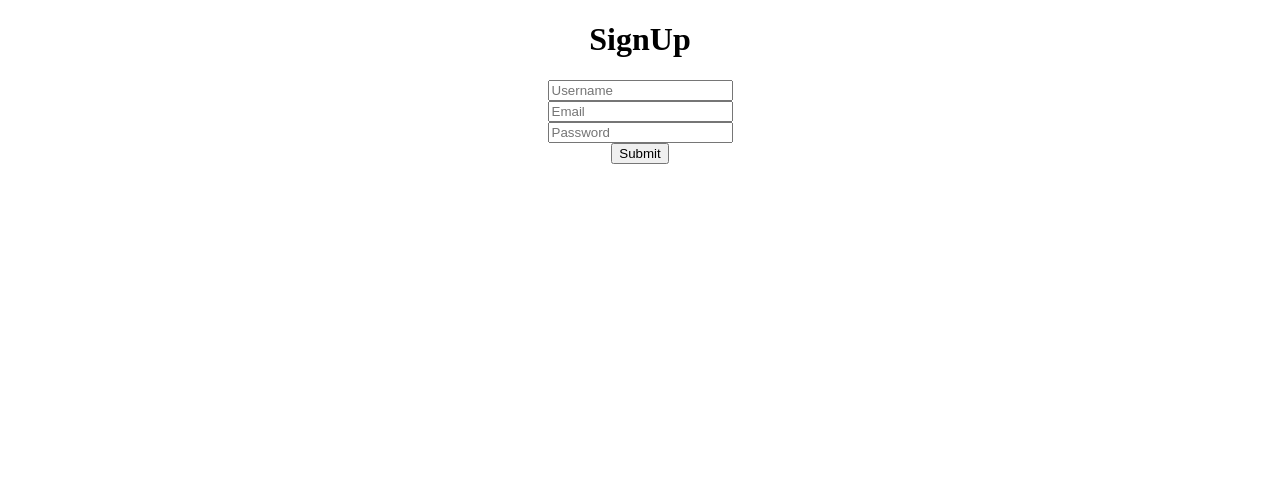
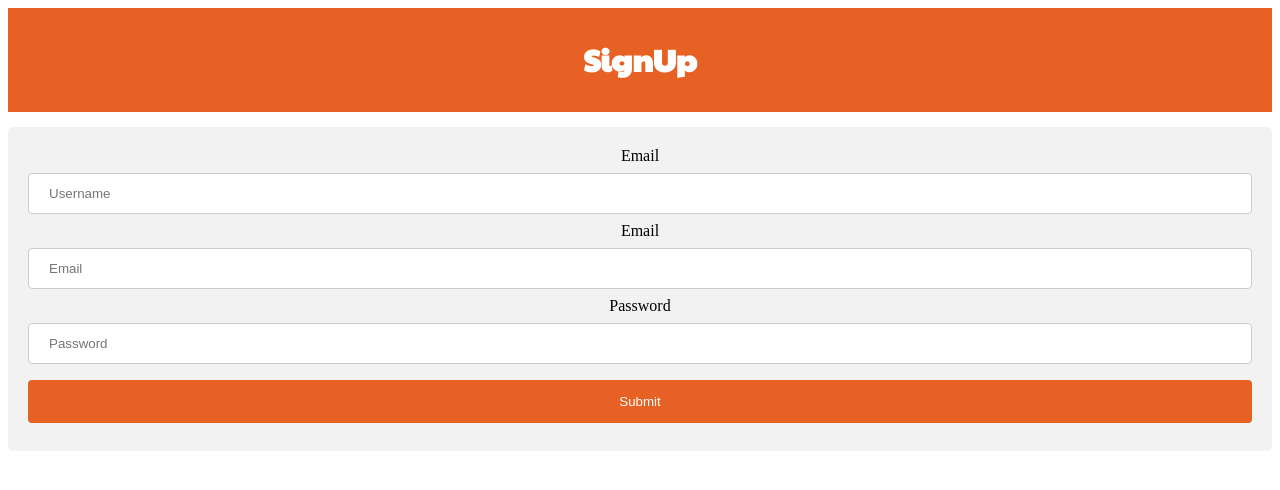
Before and after one commit to Mavetane/WeGotYAll, a React (Create React App) app in the folder client/: page /signup in a window 1280 px wide. Shown: the top 490 px of the page. Built offline with nearby package versions, Linux system fonts and the light colour scheme.

Commit message:
functionality almost done, deploying to go

```diff
--- a/client/src/components/CodeForm.jsx
+++ b/client/src/components/CodeForm.jsx
@@ -48,15 +48,16 @@ export function CodeForm () {
         <label>{verifcationCode.errors}</label>
       </div>
       <div>
-        <p>Help us set your platform before you get there, clik on the box if you are looking for a job or leave it blank if your looking for help.</p>
+        <h3>Help us set your platform before you get there, clik on the box if you are looking for a job or leave it blank if your looking for help.</h3>
         <input type="checkbox" onClick={handleOccupation} />
-        <label>Looking for Work?</label>
+        <h4>Looking for Work?</h4>
       </div>
-
-      <form onSubmit={(e) => onSubmit(e)}>
-        <input type="number" onChange={handleChange} value={verifcationCode.input} name="input" placeholder="Your code here " />
-        <input type="submit" />
-      </form>
+      <div className="div">
+        <form onSubmit={(e) => onSubmit(e)}>
+          <input type="number" onChange={handleChange} value={verifcationCode.input} name="input" placeholder="Your code here " />
+          <input type="submit" />
+        </form>
+      </div>
     </div>
   )
 }
--- a/client/src/components/HomePage.jsx
+++ b/client/src/components/HomePage.jsx
@@ -9,10 +9,7 @@ export function HomePage () {
   return (
     <div>
       <header className="homepage-header">
-        <div className="home">
-          HOME
-        </div>
-        Home Page
+        Home
         <div className="home-div">
           <a href="/workerdashboard">SearchJobs</a>
           <a href="/seekerform">SeekWorker</a>
--- a/client/src/containers/Seekers/SeekerDashboard.jsx
+++ b/client/src/containers/Seekers/SeekerDashboard.jsx
@@ -5,7 +5,6 @@ import { sendEmail } from '../../redux/Authentication/actions/authActions';
 export function SeekerDashboard () {
   const workersInfo = useSelector(state => state.seekers.workersInfo);
   const seekerEmail = useSelector(state => state.seekers.seekerPost.email)
-  const dispatch = useDispatch();
 
 
   console.log('seekerEmail', seekerEmail)
@@ -23,9 +22,11 @@ export function SeekerDashboard () {
   console.log('workersInfo', workersInfo)
   return (
     <div>
-      <header>
-        <h1>SeekersDashboard</h1>
-        <a href="/dashboard">Home</a>
+      <header className="App-header">
+        <div className="home-div">
+          <a href="/dashboard">Home</a>
+          <a href="/">LogOut</a>
+        </div>
       </header>
       <div style={{ border: 'insert' }}>
         {workers()}
--- a/client/src/containers/Workers/WorkerDashboard.jsx
+++ b/client/src/containers/Workers/WorkerDashboard.jsx
@@ -1,9 +1,35 @@
-import React from 'react'
+import React, { useEffect } from 'react';
+import { useSelector, useDispatch } from 'react-redux';
+import { sendEmail } from '../../redux/Authentication/actions/authActions';
 
 export function WorkerDashboard () {
+  const seekersInfo = useSelector(state => state.workers.seekersData);
+  const workerEmail = useSelector(state => state.auth.state.user.email)
+
+
+  const seekers = () => seekersInfo.map(worker => <div key={worker.user_id}>
+    <h2>{worker.username}</h2>
+    <p><label>Brief Description:</label><br />{worker.description}</p>
+    <h3>{worker.city}</h3>
+    <h4>{worker.occupation}</h4>
+    <h4>{worker.province}</h4>
+    <button onClick={() => sendEmail('template_jx54y7o', 'wegotyouall@gmail.com', `${worker.email}`,
+      `Hi ${worker.username} someone is interested in hiring you . Contact them ASAP on ${workerEmail}`,
+      'user_N17JPIiunsJWIe7FD2eQd')}>Request Worker</button>
+  </div >)
+
+  console.log('workersInfo', seekersInfo, workerEmail)
   return (
     <div>
-      <h1>Workers Dashboard</h1>
+      <header className="App-header">
+        <div className="home-div">
+          <a href="/dashboard">Home</a>
+          <a href="/">LogOut</a>
+        </div>
+      </header>
+      <div style={{ border: 'insert' }}>
+        {seekers()}
+      </div>
     </div>
   )
 }
--- a/client/src/containers/Workers/WorkerForm.jsx
+++ b/client/src/containers/Workers/WorkerForm.jsx
@@ -82,7 +82,7 @@ export function WorkerForm () {
         <input type="text" placeholder="Full names" name="names" value={names} onChange={handleChange} /><br />
         <input type="text" placeholder="City" name="city" value={city} onChange={handleChange} /><br />
         <input type="text" placeholder="Physical Address" name="physicalAddress" value={physicalAddress} onChange={handleChange} /><br />
-        <input type="text" placeholder="Province" name="province" value={province} onChange={handleChange} />
+        <input type="text" placeholder="Province" name="province" value={province} onChange={handleChange} /><br />
         <input type="submit" />
       </form>
     </div>
--- a/client/src/containers/authentication/SignIn.jsx
+++ b/client/src/containers/authentication/SignIn.jsx
@@ -36,7 +36,7 @@ export function SignIn () {
           <p style={errorStyle}>{errors}</p>
           <p style={errorStyle}>{backEndError !== "Password or email is incorrect" ? null : `${backEndError}`}</p>
         </div>
-        <div className="signin-form">
+        <div className="div">
           <form onSubmit={onSubmit} >
             <input type="email" placeholder="Email" value={email} onChange={handleChange} name="email" /><br />
             <input type="password" placeholder="Password" value={password} onChange={handleChange} name="password" /><br />
--- a/client/src/containers/authentication/SignUp.jsx
+++ b/client/src/containers/authentication/SignUp.jsx
@@ -26,16 +26,25 @@ export function SignUp () {
 
   return (
     <div>
-      <h1>SignUp</h1>
-      <div>
+      <header className="App-header">
+        <h3>SignUp</h3>
+      </header>      <div>
         <p style={errorStyle}>{errors}</p>
       </div>
-      <form onSubmit={onSubmit}>
-        <input type="text" placeholder="Username" onChange={handleChange} value={username} name="username" /><br />
-        <input type="email" placeholder="Email" onChange={handleChange} value={email} name="email" /><br />
-        <input type="password" placeholder="Password" onChange={handleChange} value={password} name="password" /><br />
-        <input type="submit" />
-      </form>
+      <div className="div">
+        <form onSubmit={onSubmit}>
+          <label for="fname">Email</label>
+          <input type="text" placeholder="Username" onChange={handleChange} value={username} name="username" />
+
+          <label for="lname">Email</label>
+          <input type="email" placeholder="Email" onChange={handleChange} value={email} name="email" />
+
+          <label for="lname">Password</label>
+          <input type="password" placeholder="Password" onChange={handleChange} value={password} name="password" /><br />
+          <input type="submit" />
+        </form>
+      </div>
+
     </div>
   )
 }
--- a/client/src/index.css
+++ b/client/src/index.css
@@ -68,3 +68,64 @@
 .home {
   padding: 0% 85% 0% 0%;
 }
+
+input[type=text], select {
+  width: 100%;
+  padding: 12px 20px;
+  margin: 8px 0;
+  display: inline-block;
+  border: 1px solid #ccc;
+  border-radius: 4px;
+  box-sizing: border-box;
+}
+
+input[type=email], select {
+  width: 100%;
+  padding: 12px 20px;
+  margin: 8px 0;
+  display: inline-block;
+  border: 1px solid #ccc;
+  border-radius: 4px;
+  box-sizing: border-box;
+}
+
+input[type=password], select {
+  width: 100%;
+  padding: 12px 20px;
+  margin: 8px 0;
+  display: inline-block;
+  border: 1px solid #ccc;
+  border-radius: 4px;
+  box-sizing: border-box;
+}
+
+input[type=number], select {
+  width: 100%;
+  padding: 12px 20px;
+  margin: 8px 0;
+  display: inline-block;
+  border: 1px solid #ccc;
+  border-radius: 4px;
+  box-sizing: border-box;
+}
+
+input[type=submit] {
+  width: 100%;
+  background-color: #e66123;
+  color: white;
+  padding: 14px 20px;
+  margin: 8px 0;
+  border: none;
+  border-radius: 4px;
+  cursor: pointer;
+}
+
+input[type=submit]:hover {
+  background-color: #d35216;
+}
+
+.div {
+  border-radius: 5px;
+  background-color: #f2f2f2;
+  padding: 20px;
+}
--- a/client/src/redux/Workers/actions/actionTypes.js
+++ b/client/src/redux/Workers/actions/actionTypes.js
@@ -1,2 +1,3 @@
 export const ADD_WORKER = "ADD_WORKER"
 export const GET_SEEKER_DATA = "GET_SEEKER_DATA"
+export const ADD_WORKER_POST = "ADD_WORKER_POST"
--- a/client/src/redux/Workers/reducers/workersReducer.js
+++ b/client/src/redux/Workers/reducers/workersReducer.js
@@ -1,8 +1,9 @@
-import { ADD_WORKER, GET_SEEKER_DATA } from "../actions/actionTypes";
+import { ADD_WORKER, ADD_WORKER_POST, GET_SEEKER_DATA } from "../actions/actionTypes";
 
 const initialState = {
-  worker: [],
-  seekerData: null
+  worker: null,
+  seekersData: null,
+  workerPost: null
 
 };
 
@@ -11,7 +12,9 @@ export const workersReducer = (state = initialState, action) => {
     case ADD_WORKER:
       return { ...state, worker: action.payload }
     case GET_SEEKER_DATA:
-      return { ...state, worker: action.payload }
+      return { ...state, seekersData: action.payload }
+    case ADD_WORKER_POST:
+      return { ...state, workerPost: action.payload }
     default:
       return state;
   }
```
Also changed, not shown: client/src/containers/Seekers/HelperForm.jsx (+21 -19 lines).
